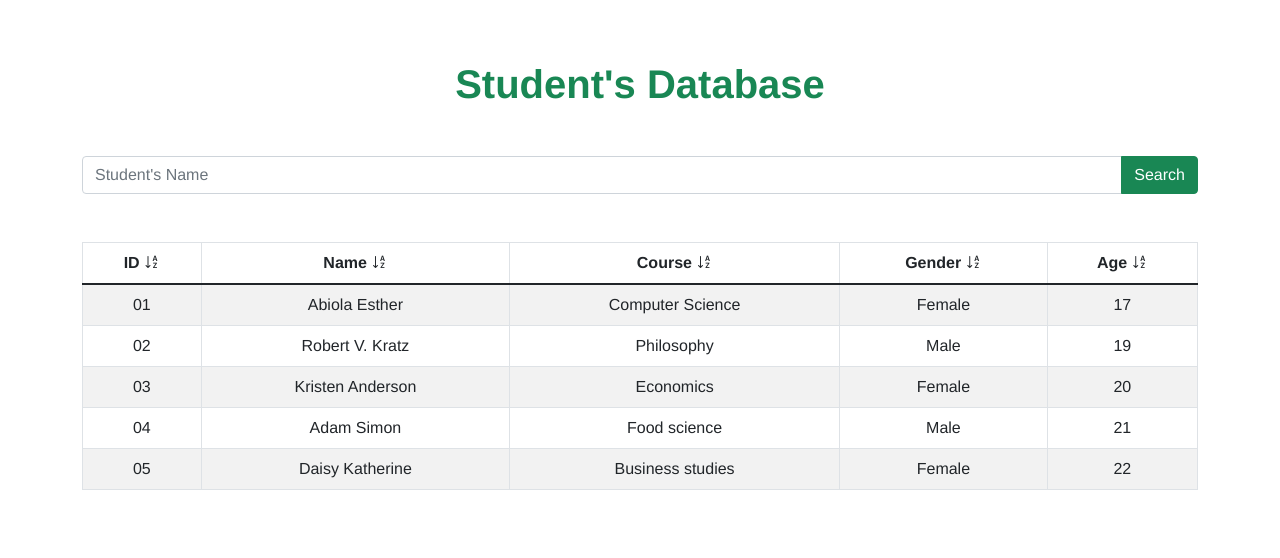
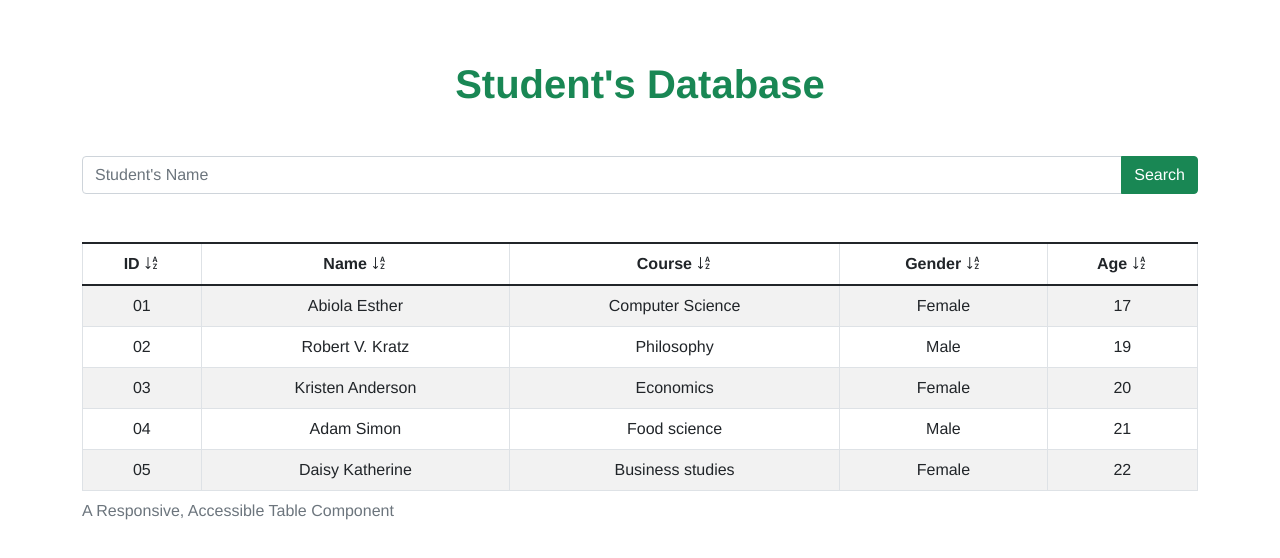
Before and after one commit to Abiola-Farounbi/vue3-table, a Vue app: page / in a window 1280 px wide. Shown: the top 558 px of the page. Built offline with nearby package versions, Linux system fonts and the light colour scheme.

Commit message:
Improved the accessibility

```diff
--- a/src/components/Table.vue
+++ b/src/components/Table.vue
@@ -9,6 +9,7 @@
   </div>
 
 <table id="tableComponent" class="table table-bordered table-striped">
+<caption> A Responsive, Accessible Table Component</caption>
   <thead>
     <tr>
       <!-- loop through each value of the fields to get the table header -->
```
